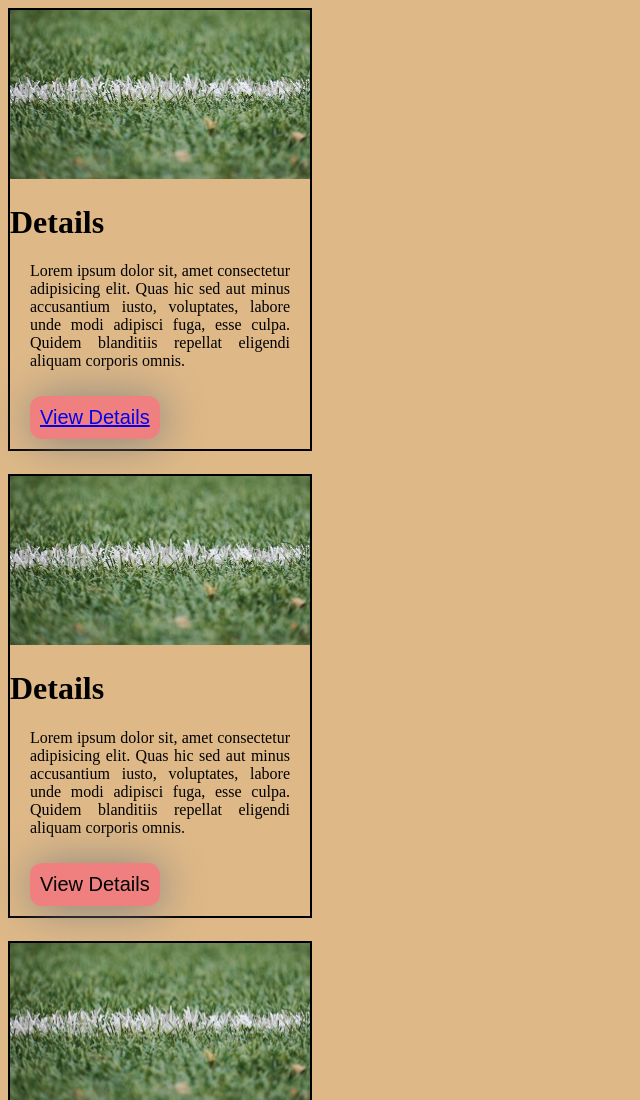
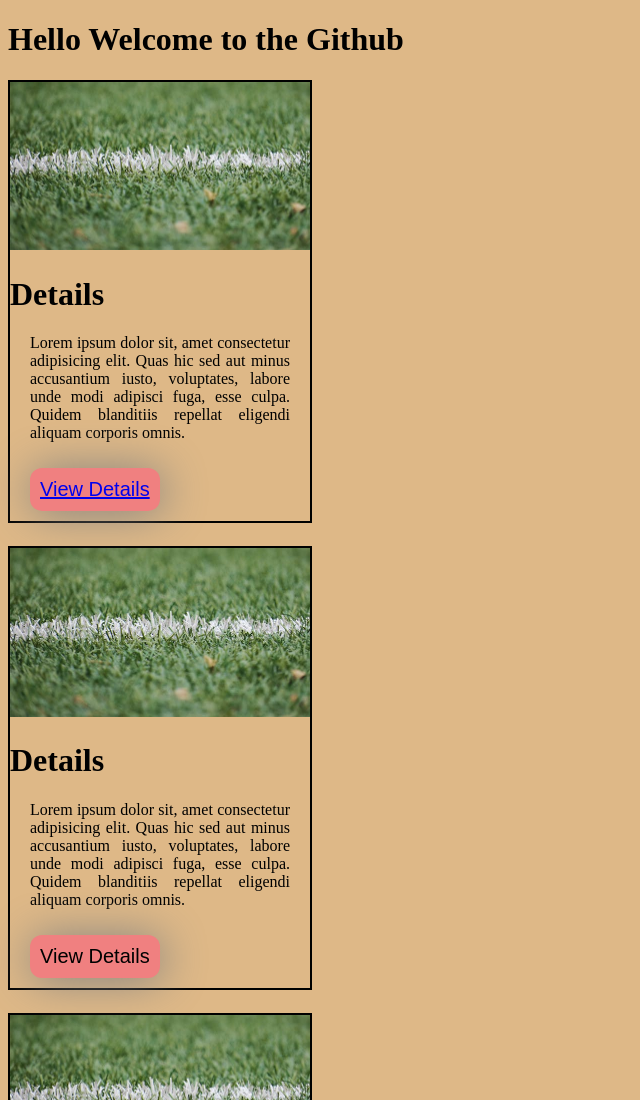
Before and after one commit to RanaZainPNY/webdev_batc8_demo, a plain HTML site: page index.html in a window 1280 px wide. Shown: the top 1100 px of the page, without its empty margins (0-640 px from the left). Drawn offline with Linux system fonts and the light colour scheme.

Commit message:
added github line

```diff
--- a/index.html
+++ b/index.html
@@ -79,6 +79,9 @@
     </style>
   </head>
   <body>
+
+    <h1>Hello Welcome to the Github</h1>
+
     <!-- Cards -->
     <div class="card">
       <div class="card-head">
```
